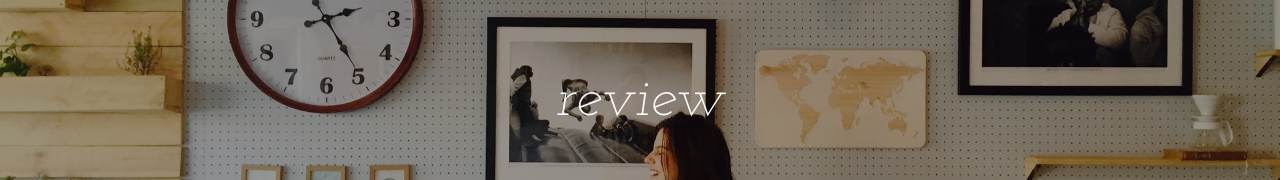
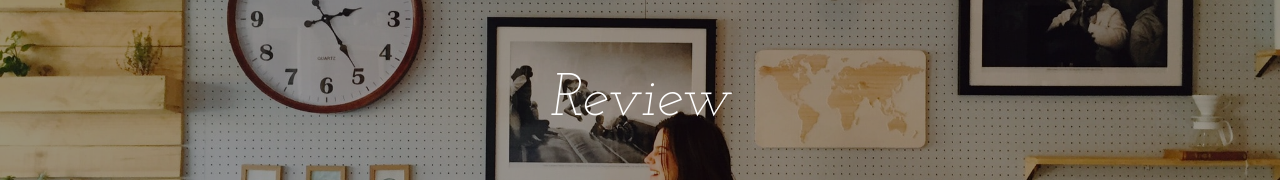
Before and after one commit to wiraphan123/Cafeforyou, a React (Create React App) app: page /Review in a window 1280 px wide. Shown: the part 300-480 px from the top of the page. Built offline with nearby package versions, Linux system fonts and the light colour scheme.

Commit message:
edit Review.js

```diff
--- a/src/pages/Review.js
+++ b/src/pages/Review.js
@@ -75,7 +75,7 @@ function Review () {
     <BackgroundBlock src = {backgroundImage}>
 
       <Title>
-        review
+        Review
       </Title>
       </BackgroundBlock>
       <ReviewBackground>
```
